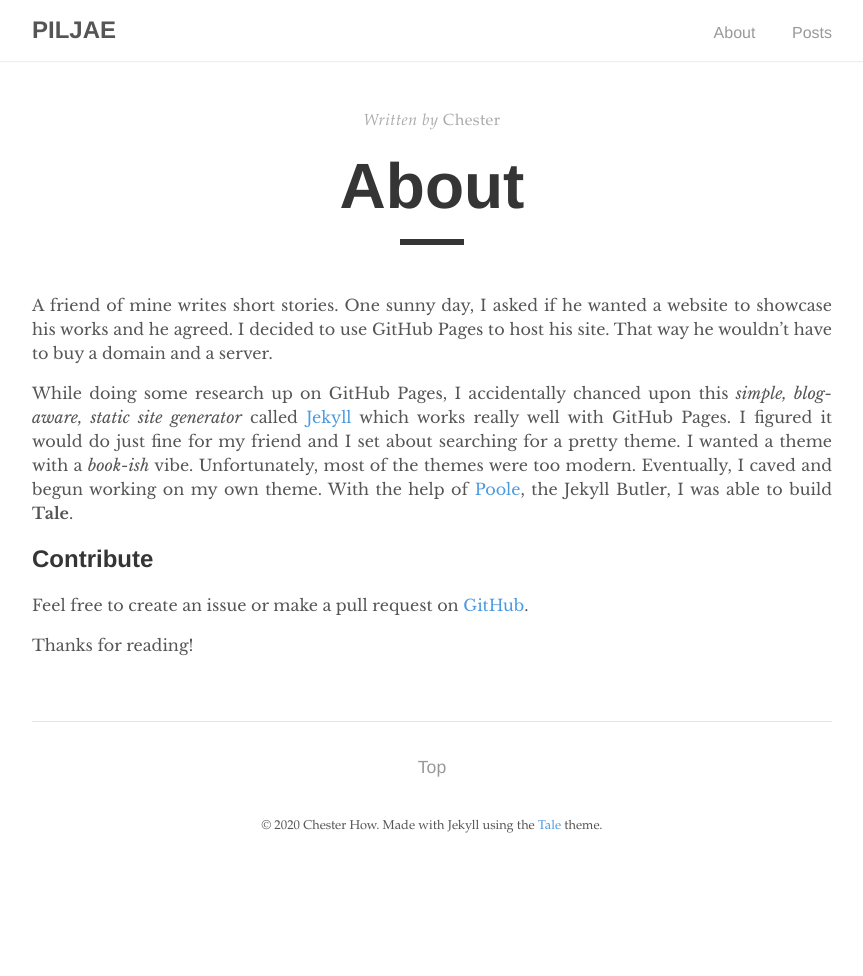
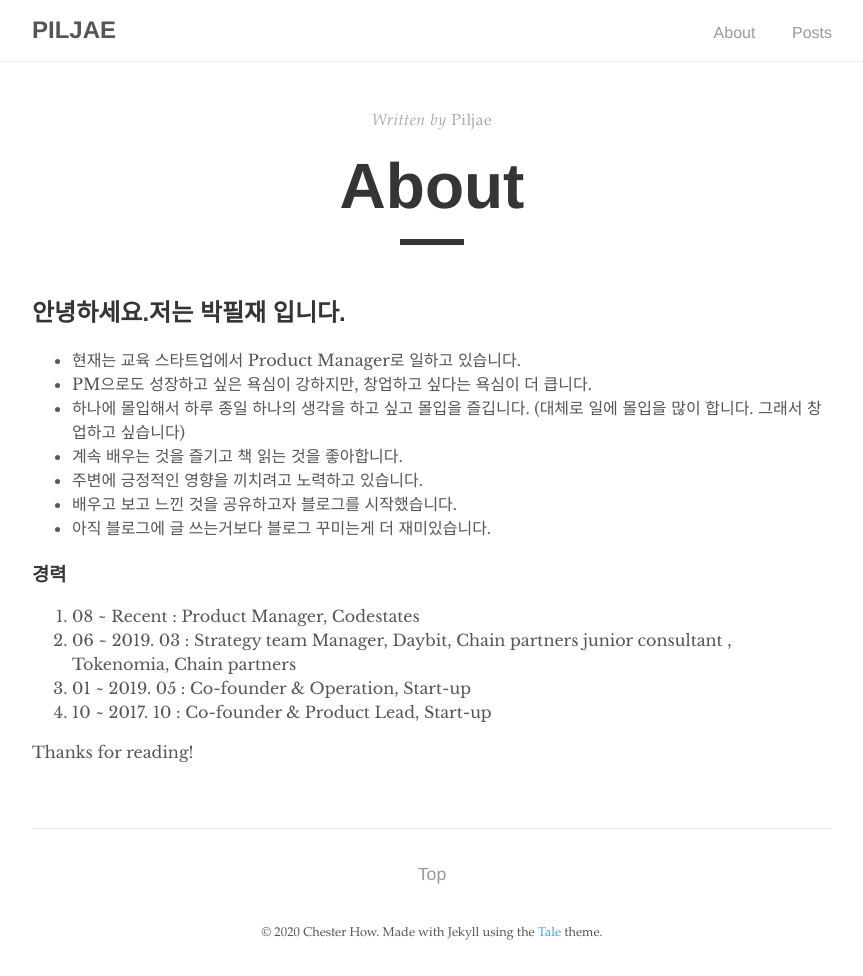
Before and after one commit to piljae0802/piljae0802.github.io, a Jekyll site: the page built from _pages/about.md, in a window 1280 px wide. Shown: the whole page, without its empty margins (208-1071 px from the left). Built offline with Jekyll 4.4.1, drawn with Linux system fonts in a browser that asks for light colours; before the commit the page ends 900 px from its top, so only the background shows below that.

Commit message:
Update about.md

```diff
--- a/_pages/about.md
+++ b/_pages/about.md
@@ -1,15 +1,31 @@
 ---
 layout: post
-title: "About"
-author: "Chester"
+title: About
+author: Piljae
 permalink: /about/
+published: true
 ---
+## 안녕하세요.저는 박필재 입니다.
 
-A friend of mine writes short stories. One sunny day, I asked if he wanted a website to showcase his works and he agreed. I decided to use GitHub Pages to host his site. That way he wouldn't have to buy a domain and a server.
+- 현재는 교육 스타트업에서 Product Manager로 일하고 있습니다.
+- PM으로도 성장하고 싶은 욕심이 강하지만, 창업하고 싶다는 욕심이 더 큽니다.
+- 하나에 몰입해서 하루 종일 하나의 생각을 하고 싶고 몰입을 즐깁니다. (대체로 일에 몰입을 많이 합니다. 그래서 창업하고 싶습니다)
+- 계속 배우는 것을 즐기고 책 읽는 것을 좋아합니다.
+- 주변에 긍정적인 영향을 끼치려고 노력하고 있습니다.
+- 배우고 보고 느낀 것을 공유하고자 블로그를 시작했습니다.
+- 아직 블로그에 글 쓰는거보다 블로그 꾸미는게 더 재미있습니다.
 
-While doing some research up on GitHub Pages, I accidentally chanced upon this _simple, blog-aware, static site generator_ called [Jekyll](https://jekyllrb.com/) which works really well with GitHub Pages. I figured it would do just fine for my friend and I set about searching for a pretty theme. I wanted a theme with a _book-ish_ vibe. Unfortunately, most of the themes were too modern. Eventually, I caved and begun working on my own theme. With the help of [Poole](https://github.com/poole/poole), the Jekyll Butler, I was able to build **Tale**.
 
-## Contribute
-Feel free to create an issue or make a pull request on [GitHub](https://github.com/chesterhow/tale).
+### 경력
+
+2019. 08 ~ Recent    : Product Manager, Codestates
+2018. 06 ~ 2019. 03  : Strategy team Manager, Daybit, Chain partners
+				       junior consultant ,  Tokenomia, Chain partners
+2018. 01 ~ 2019. 05  : Co-founder & Operation, Start-up
+2016. 10 ~ 2017. 10  : Co-founder & Product Lead, Start-up
+
+
+
+
 
 Thanks for reading!
```
